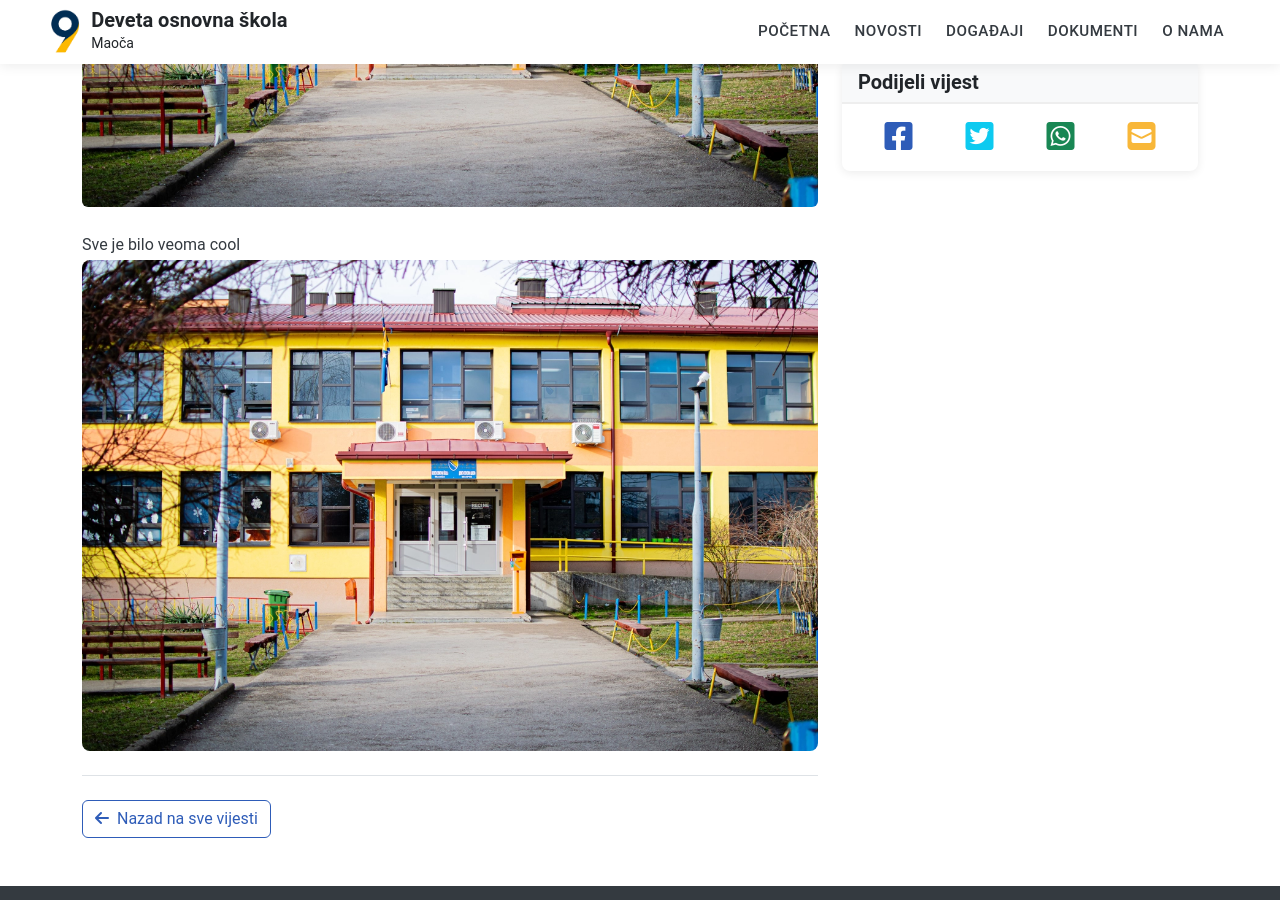
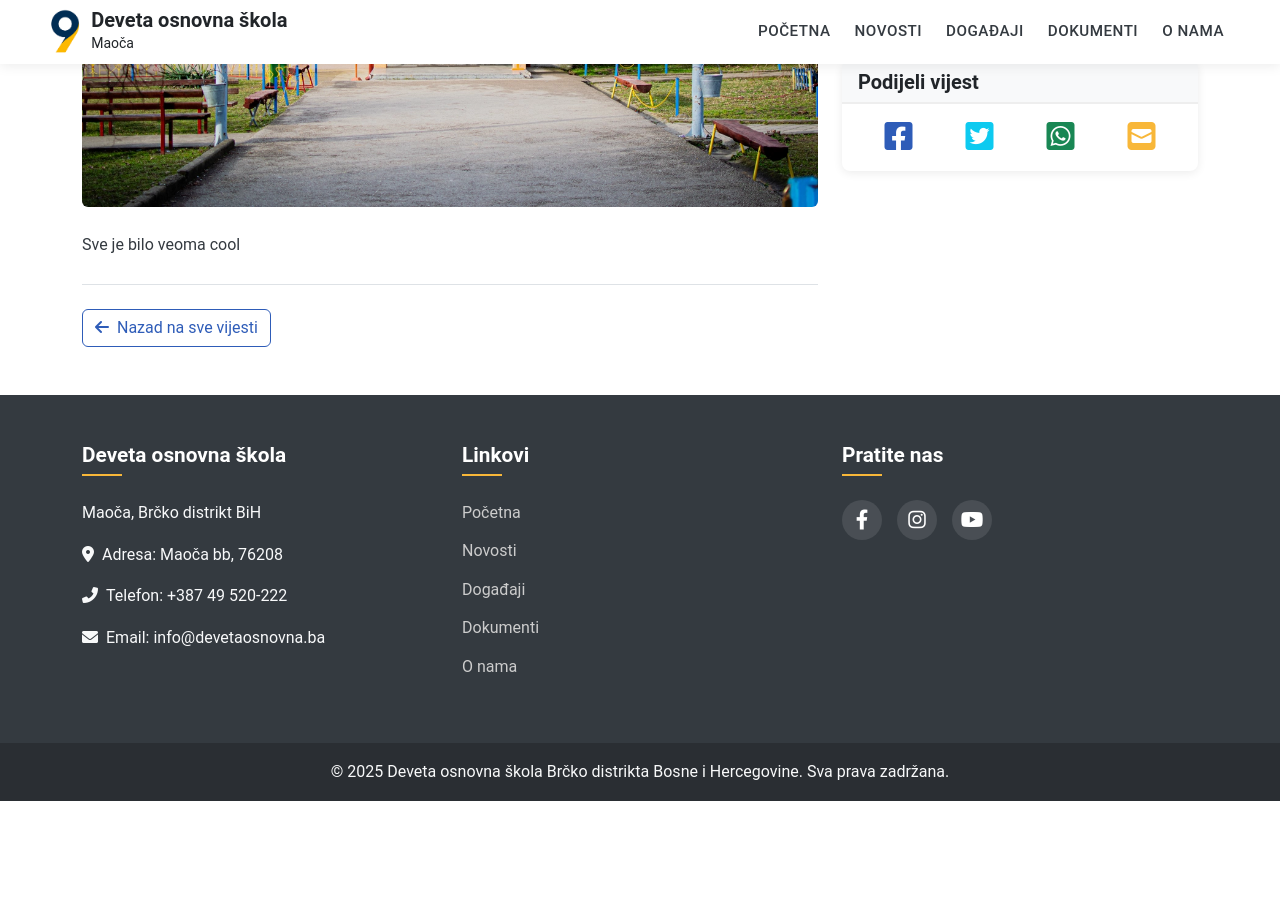
Before and after one commit to ernadosmic/deveta_webpage, a Jekyll site: the page built from _posts/2025-05-08-najnovija-vijest.md, in a window 1280 px wide and 900 px high, scrolled down 574 px. Built offline with Jekyll 4.4.1, drawn with Linux system fonts in a browser that asks for light colours; a script that is not in the unit is left out; after the commit the page ends 1375 px from its top, so only the background shows below that.

Commit message:
fix: remove unnecessary image markdown from posts for clarity

```diff
--- a/_posts/2025-05-08-najnovija-vijest.md
+++ b/_posts/2025-05-08-najnovija-vijest.md
@@ -10,4 +10,3 @@ excerpt: "KKKKKK"
 ---
 
 S﻿ve je bilo veoma cool
-![Škola tokom ljetnog raspusta](/assets/images/skola-2.webp)
```
Also changed, not shown: _posts/2025-05-05-ljetni-odmor-datumi-objavljeni.md (+0 -2 lines).
